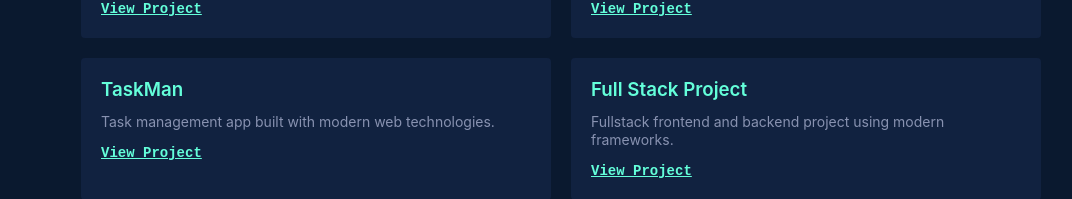
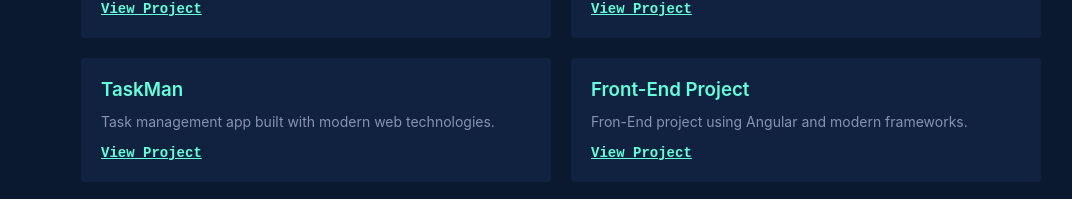
Before and after one commit to GiovannyLino/Portfolio, a React (Vite) app: page / in a window 1280 px wide. Shown: the part 1679-1878 px from the top of the page, without its empty margins (79-1151 px from the left). Built offline with nearby package versions, Linux system fonts and the light colour scheme; a web font is replaced by a local one.

Commit message:
Update Projects.tsx

```diff
--- a/src/sections/Projects.tsx
+++ b/src/sections/Projects.tsx
@@ -22,10 +22,10 @@ const projectsData = {
       link: 'https://github.com/GiovannyLino/TaskMan',
     },
     {
-      title: 'Full Stack Project',
+      title: 'Front-End Project',
       description:
-        'Fullstack frontend and backend project using modern frameworks.',
-      link: 'https://github.com/GiovannyLino/Projeto-FullStack-FrontEnd-e-BackEnd-',
+        'Fron-End project using Angular and modern frameworks.',
+      link: 'https://github.com/GiovannyLino/spa-rick-and-morty',
     },
   ],
   pt: [
@@ -48,10 +48,10 @@ const projectsData = {
       link: 'https://github.com/GiovannyLino/TaskMan',
     },
     {
-      title: 'Projeto Full Stack',
+      title: 'Projeto Front-End',
       description:
-        'Projeto fullstack frontend e backend usando frameworks modernos.',
-      link: 'https://github.com/GiovannyLino/Projeto-FullStack-FrontEnd-e-BackEnd-',
+        'Projeto Front-End usando Angular e frameworks modernos.',
+      link: 'https://github.com/GiovannyLino/spa-rick-and-morty',
     },
   ]
 };
```
